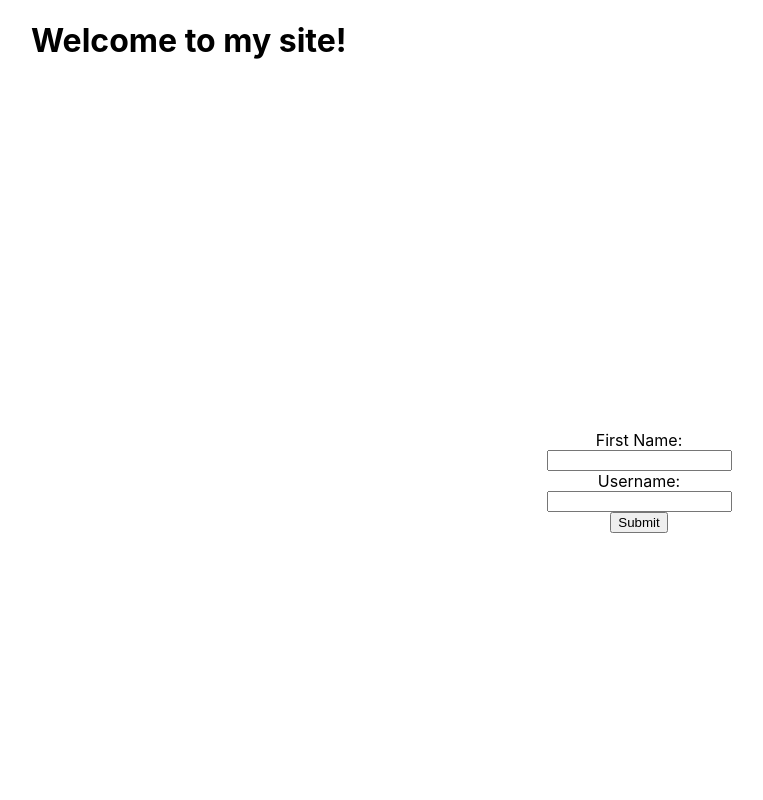
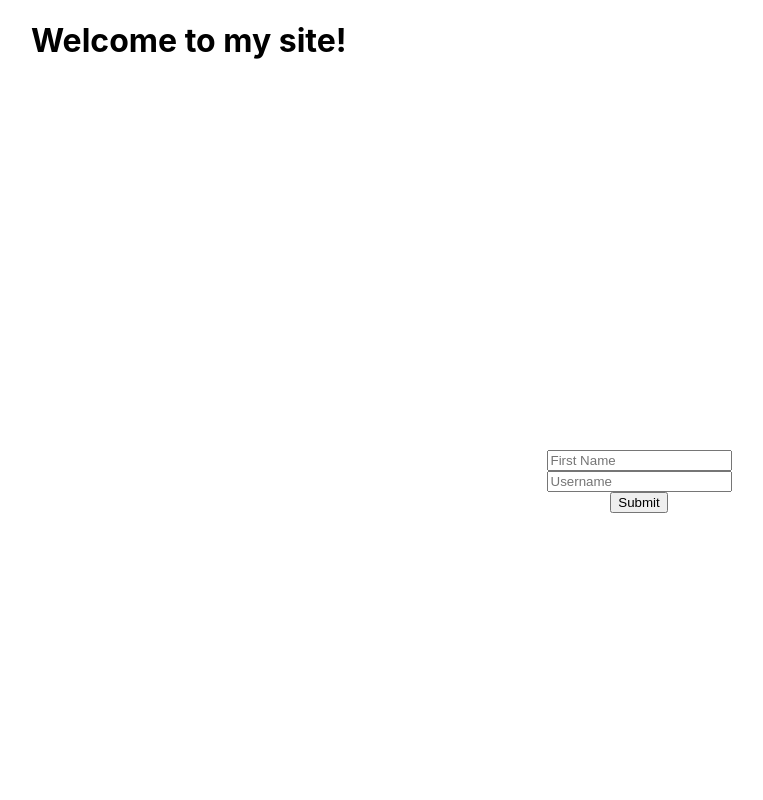
Before and after one commit to schwendyjr/test-next.jsapp, a Next.js app: page / in a window 1280 px wide. Shown: the top 800 px of the page, without its empty margins (1-764 px from the left). Built offline with nearby package versions, Linux system fonts and the light colour scheme.

Commit message:
new files and folders

```diff
--- a/pages/index.js
+++ b/pages/index.js
@@ -38,9 +38,9 @@ const CheckLogin = () => {
 
       <h1 className='hero'>Welcome to my site!</h1>
       <main className={styles.main}>
-        <label>First Name:</label>
         <input
           type="text"
+          placeholder='First Name'
           id="first"
           name="first"
           pattern="[A-Z]{1}[a-z]{2,10}"
@@ -48,9 +48,9 @@ const CheckLogin = () => {
           onChange={(e => setFormData({...formData, firstName: e.target.value}))}
           />
 
-        <label>Username:</label>
         <input
          type="text"
+         placeholder='Username'
          id="username"
          name="username"
          required
```
